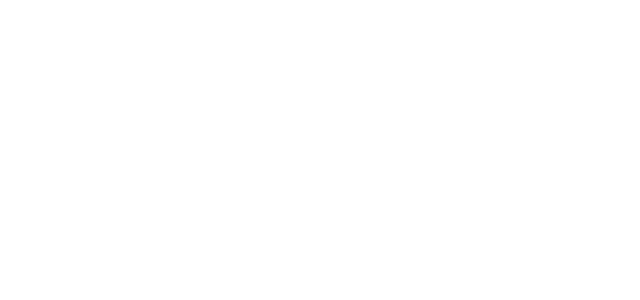
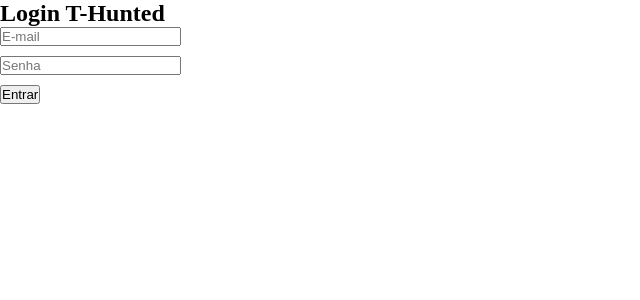
Before and after one commit to Kaua032/Front-T-Hunted, a React (Vite) app: page / in a window 1280 px wide. Shown: the top 300 px of the page, without its empty margins (0-640 px from the left). Built offline with nearby package versions, Linux system fonts and the light colour scheme.

Commit message:
feat: implement login functionality with form validation and user authentication

```diff
--- a/package.json
+++ b/package.json
@@ -10,12 +10,15 @@
     "preview": "vite preview"
   },
   "dependencies": {
+    "@hookform/resolvers": "^5.4.0",
+    "axios": "^1.18.0",
     "js-cookie": "^3.0.8",
     "react": "^19.2.6",
     "react-dom": "^19.2.7",
     "react-hook-form": "^7.79.0",
     "react-router-dom": "^7.18.0",
-    "styled-components": "^6.4.2"
+    "styled-components": "^6.4.2",
+    "zod": "^4.4.3"
   },
   "devDependencies": {
     "@eslint/js": "^10.0.1",
--- a/src/Pages/Login/Login.tsx
+++ b/src/Pages/Login/Login.tsx
@@ -1,11 +1,75 @@
 import { useEffect, useState } from "react";
 import { useForm } from "react-hook-form";
 import { zodResolver } from "@hookform/resolvers/zod";
-import { signinSchema } from "../../schemas/signinSchema.js";
 import { useNavigate } from "react-router-dom";
+import Cookies from "js-cookie";
+
+// Importamos também o SigninData que você exportou no passo anterior
+import { signinSchema, type SigninData } from "../../schemas/signinSchema";
+import { signin } from "../../services/userService";
 
 function Login() {
+    const navigate = useNavigate();
+    const [serverError, setServerError] = useState("");
 
+    const {
+        register: registerSignin,
+        handleSubmit: handleSubmitSignin,
+        formState: { errors: errorsSignin },
+    } = useForm<SigninData>({
+        resolver: zodResolver(signinSchema),
+    });
+
+    async function inHandleSubmit(data: SigninData) {
+        setServerError("");
+
+        try {
+            const response = await signin(data);
+            Cookies.set("token", response.data.access_token, { expires: 1 });
+
+            navigate("/home");
+        } catch (error: any) {
+            const errorMessage = error.response?.data?.message || "Erro ao fazer login.";
+            setServerError(errorMessage);
+            console.error(error);
+        }
+    }
+
+    useEffect(() => {
+        if(Cookies.get("token")){
+            navigate("/home")
+        }
+    }, [navigate]);
+
+    return (
+        <div>
+            <h2>Login T-Hunted</h2>
+
+            {serverError && <p style={{ color: "red", fontWeight: "bold" }}>{serverError}</p>}
+
+            <form onSubmit={handleSubmitSignin(inHandleSubmit)}>
+                <div style={{ marginBottom: "10px" }}>
+                    <input
+                        type="text"
+                        placeholder="E-mail"
+                        {...registerSignin("email")}
+                    />
+                    {errorsSignin.email && <span style={{ color: "red", display: "block", fontSize: "12px" }}>{errorsSignin.email.message}</span>}
+                </div>
+
+                <div style={{ marginBottom: "10px" }}>
+                    <input
+                        type="password"
+                        placeholder="Senha"
+                        {...registerSignin("password")}
+                    />
+                    {errorsSignin.password && <span style={{ color: "red", display: "block", fontSize: "12px" }}>{errorsSignin.password.message}</span>}
+                </div>
+
+                <button type="submit">Entrar</button>
+            </form>
+        </div>
+    )
 }
 
 export default Login;
--- /dev/null
+++ b/src/services/userService.js
@@ -0,0 +1,9 @@
+import axios from "axios";
+
+const baseURL = "http://localhost:3000/api/v1";
+
+export function signin(data) {
+    const response = axios.post(`${baseURL}/auth/login`, data);
+
+    return response;
+}
```
Also changed, not shown: src/main.tsx (+3 -5 lines), src/schemas/signinSchema.ts (renamed from src/Pages/schemas/signinSchema.js), 1 other file (tests, documents, lock files or other folders).
